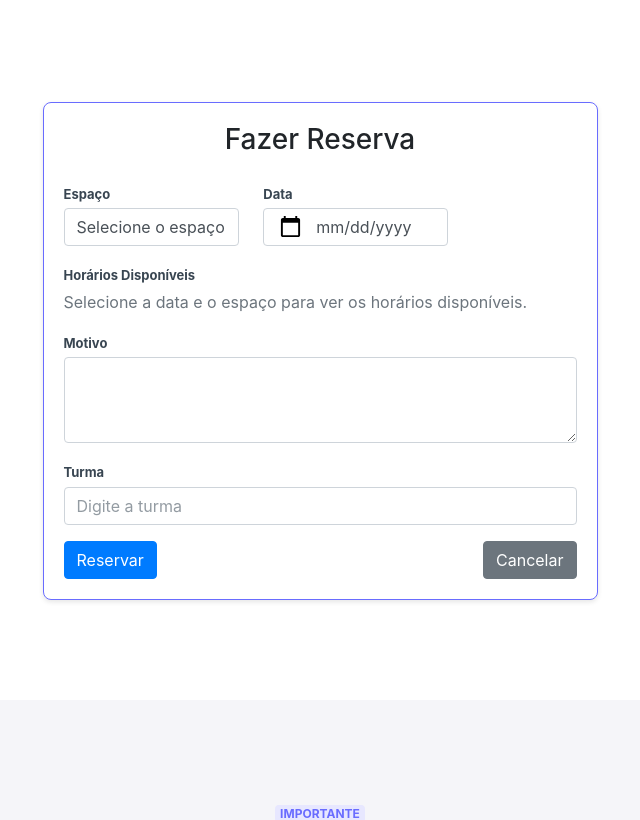
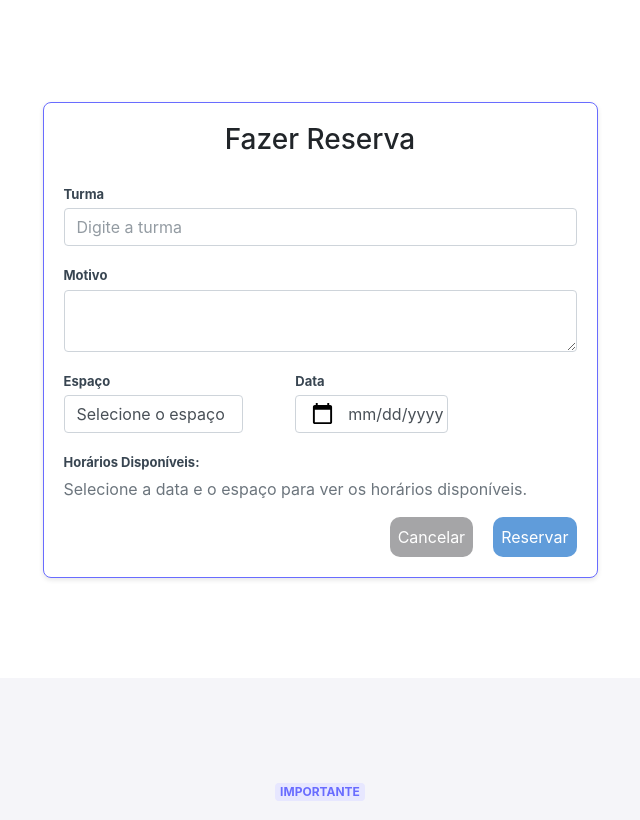
Before and after one commit to sistema-alas/SALAS, a Django app: page /reserva/ in a window 1280 px wide. Shown: the part 82-902 px from the top of the page, without its empty margins (320-960 px from the left). Run offline with Django 5.2, Linux system fonts and the light colour scheme; a user stored in the database is signed in; data comes from the database, SQL or seed files in the repository; both versions use the stored data as it was after the commit; some libraries are stand-ins or nearby versions.

Commit message:
Resolvida a bagaceira que ailson fez

```diff
--- a/reserva/static/css/reserva-style.css
+++ b/reserva/static/css/reserva-style.css
@@ -0,0 +1,55 @@
+.test{
+    width: 75%;
+    justify-content: space-between;
+}
+.buttons{
+    justify-content: end;
+    gap: 20px;
+}
+.btn-confirm{
+    background-color:  #609cda !important;
+    color: white !important;
+    border: none !important;
+    border-radius: 10px !important;
+    padding: 8px !important;
+}
+.btn-confirm:hover{
+    background-color:  #5190cf !important;
+    color: white !important;
+    border: none !important;
+    border-radius: 10px !important;
+    padding: 8px !important;
+    transform: scale(1.05) !important;
+    transition: all 0.3s ease-in-out !important;
+}
+.btn-cancel{
+    background-color:  #a5a5a7 !important;
+    color: white !important;
+    border: none !important;
+    border-radius: 10px !important;
+    padding: 8px !important;
+}
+.btn-cancel:hover{
+    background-color:  #8a8a8b !important;
+    color: white !important;
+    border: none !important;
+    border-radius: 10px !important;
+    padding: 8px !important;
+    transform: scale(1.05) !important;
+    transition: all 0.3s ease-in-out !important;
+}
+
+@media (max-width: 600px) {
+    .test{
+        width: 100%;
+        justify-content: left;
+        gap: 50px;
+    }
+}
+@media (min-width: 992px) and (max-width: 1200px) {
+    .test{
+        width: 100%;
+        justify-content: left;
+        gap: 50px;
+    }
+}
--- a/reserva/templates/reserva_form.html
+++ b/reserva/templates/reserva_form.html
@@ -12,16 +12,20 @@ input[type="date"]::-webkit-calendar-picker-indicator {
     background-repeat: no-repeat;
     border-width: thin;
   }
+
   input[type="date"]::-webkit-calendar-picker-indicator {
     position: absolute;
   }
+
   input::-webkit-datetime-edit-fields-wrapper {
     position: relative;
   }
+
   input::-webkit-datetime-edit {
     position: relative;
     left: 40px;
   }
+
   .custom-form-container {
     background-color: #fff;
     border: 1px solid #ddd;
@@ -31,7 +35,6 @@ input::-webkit-datetime-edit {
     max-width: 600px;
     margin: 0 aut
   }
-
 </style>
 
 <div data-bs-spy="scroll" class="scrollspy-example">
@@ -44,50 +47,53 @@ input::-webkit-datetime-edit {
             <form method="post">
               {% csrf_token %}
 
+
+              <!-- Turma -->
+              <div class="mb-3">
+                <label for="turma" class="form-label">Turma</label>
+                <input type="text" class="form-control" id="turma" name="turma" placeholder="Digite a turma" required>
+              </div>
+              <!-- Motivo -->
+              <div class="mb-3">
+                <label for="motivo" class="form-label">Motivo</label>
+                <textarea id="motivo" name="motivo" class="form-control" rows="2"></textarea>
+              </div>
+
               <!-- Espaço -->
-            <div class="mb-3 gap-5 d-flex justify-content-between w-75 test">
+              <div class="mb-3 d-flex test">
                 <div class="">
                   <label for="espaco" class="form-label">Espaço</label>
-                <select name="espaco" id="espaco" required="" class="form-control">
-                  <option value="">Selecione o espaço</option>
+                  <select name="espaco" id="espaco" required="" class="form-control pr-3">
+                    <option value="" disabled selected>Selecione o espaço</option>
 
-                  <option value="1">Auditorio</option>
+                    {% for espaco in espacos %}
+                    <option value="{{ espaco.id }}">{{ espaco.nome }}</option>
+                    {% endfor %}
 
-                  <option value="2">Lab. de Informática</option>
 
                   </select>
                 </div>
                 <div class="">
                   <label for="data" class="form-label">Data</label>
-                <input type="date" id="data" class="form-control pr-5" name="data" required="">
+                  <input type="date" id="data" class="form-control pr-3" name="data" required="">
                 </div>
               </div>
 
 
               <!-- Horários disponíveis -->
               <div class="mb-3">
-              <label for="horarios" class="form-label">Horários Disponíveis</label>
+                <label for="horarios" class="form-label">Horários Disponíveis:</label>
                 <div id="horarios">
                   <p class="text-muted">Selecione a data e o espaço para ver os horários disponíveis.</p>
                 </div>
               </div>
 
-            <!-- Motivo -->
-            <div class="mb-3">
-              <label for="motivo" class="form-label">Motivo</label>
-              <textarea id="motivo" name="motivo" class="form-control" rows="3"></textarea>
-            </div>
 
-            <!-- Turma -->
-            <div class="mb-3">
-              <label for="turma" class="form-label">Turma</label>
-              <input type="text" class="form-control" id="turma" name="turma" placeholder="Digite a turma" required>
-            </div>
 
               <!-- Botões -->
-            <div class="d-flex justify-content-between">
-              <button type="submit" class="btn btn-primary">Reservar</button>
-              <a href="{% url 'index' %}" class="btn btn-secondary">Cancelar</a>
+              <div class="d-flex buttons">
+                <a href="{% url 'index' %}" class="btn-cancel">Cancelar</a>
+                <button type="submit" class="btn-confirm ">Reservar</button>
               </div>
             </form>
           </div>
@@ -125,7 +131,7 @@ function fetchHorarios() {
             data.horarios.forEach(horario => {
               horariosDiv.innerHTML += `
               <div class="form-check">
-                <input type="checkbox" id="horario_${horario.id}" name="horarios" value="${horario.id}" class="form-check-input">
+                <input type="checkbox" id="horario_${horario.id}" name="horarios" value="${horario.id}" class="">
                 <label class="form-check-label" for="horario_${horario.id}">
                   Aula ${horario.numero_aula} - ${horario.horario}
                 </label>
```
Also changed, not shown: db.sqlite3. Lines whose indentation alone changed are shown as unchanged.
